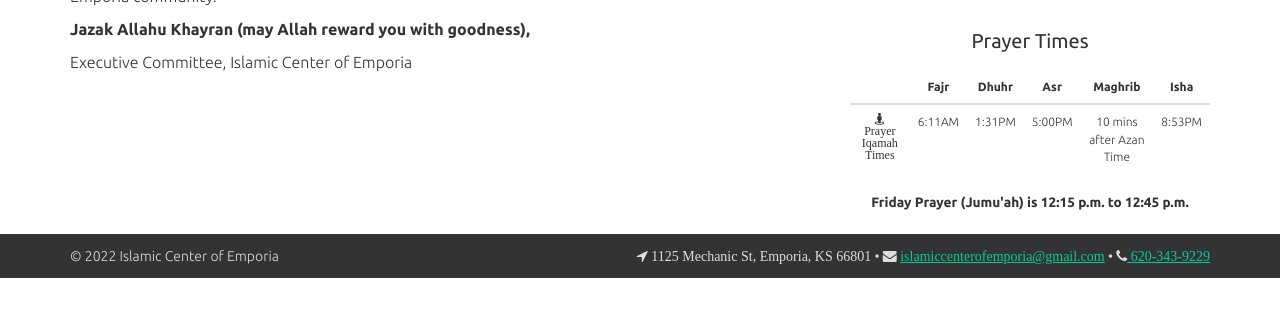
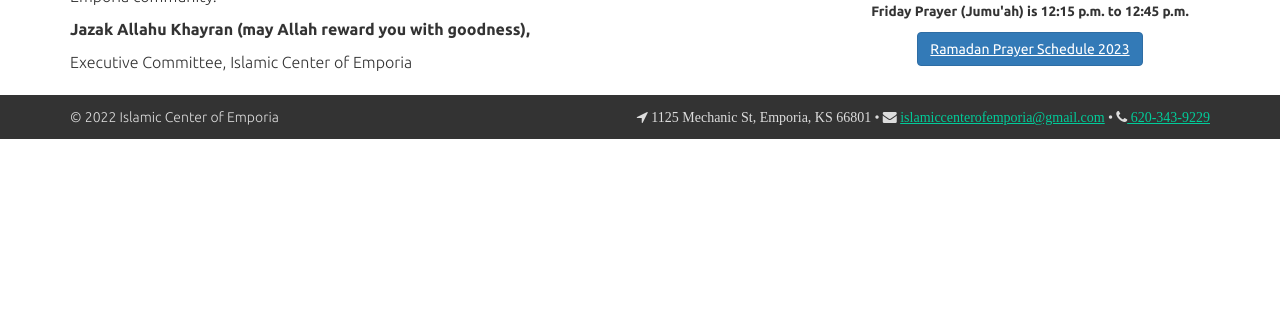
Before and after one commit to fourfridays/fourfridays.github.io, a Jekyll site: the page built from 1-index.html, in a window 1280 px wide, cut to the strip 499-816 px from the top of the page. Built offline with Jekyll 4.4.1, drawn with Linux system fonts in a browser that asks for light colours; nearby versions of some CDN libraries.

Commit message:
link to ramadan schedule & removed daily prayer

```diff
--- a/_layouts/page.html
+++ b/_layouts/page.html
@@ -12,6 +12,7 @@
 <div class="text-center col-xs-12 col-md-4">
   <h3>Azan</h3>
   <iframe id="iframe" style="width: 182px; height: 358px; border: 1px solid #ddd;" frameborder="0" scrolling="no" src="https://www.islamicfinder.org/prayer-widget/4271086/shafi/5/0/15.0/15.0"> </iframe>
+  <!--
   <table class="table prayerTimes">
     <caption><h3>Prayer Times</h3></caption>
     <thead>
@@ -35,6 +36,7 @@
       </tr>
     </tbody>
   </table>
+-->
   <p class="text-center small"><strong>Friday Prayer (Jumu'ah) is 12:15 p.m. to 12:45 p.m.</strong></p>
-  <!-- <p class="text-center"><a class="btn btn-primary" href="docs/ramadan-prayer-schedule.pdf">Ramadan Prayer Schedule</a></p>-->
+  <p class="text-center"><a class="btn btn-primary" href="docs/ramadan-prayer-schedule.pdf">Ramadan Prayer Schedule 2023</a></p>
 </div>
```
